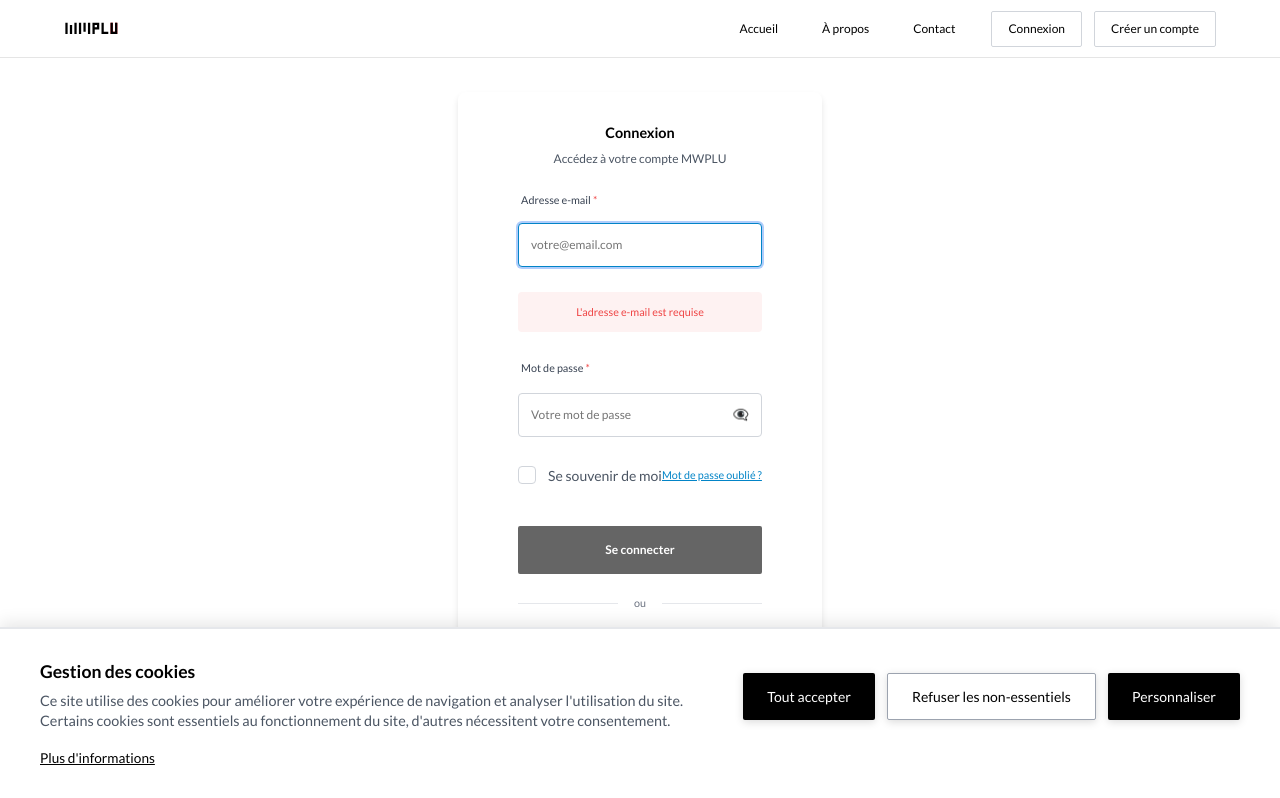
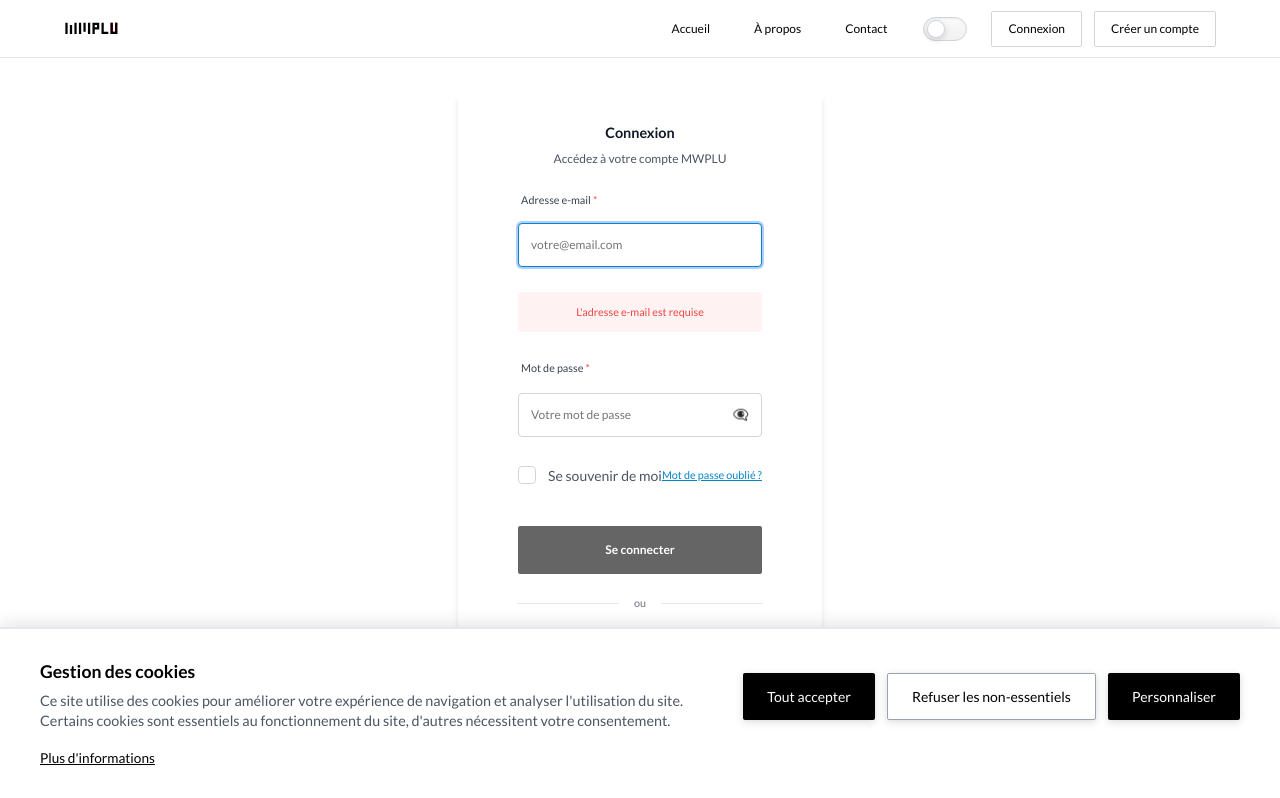
Before and after one commit to fllin1/mwplu-webapp, a Vue app: page /login in a window 1280 px wide. Shown: the top 798 px of the page. Built offline with nearby package versions, Linux system fonts and the light colour scheme; no server answers.

Commit message:
feat[dark-mode]: Adding the dark mode, with simple toogle in header, addaptative X and MWPLU logos.

```diff
--- a/src/components/layout/AppFooter.vue
+++ b/src/components/layout/AppFooter.vue
@@ -38,34 +38,22 @@
           <div class="social-links">
             <a href="https://twitter.com/mwplu" class="social-link" aria-label="Twitter">
               <span class="social-icon">
-                <img
-                  src="/src/assets/icons/socials/twitter-x.svg"
-                  alt="Twitter Logo"
-                />
+                <img :src="twitterSrc" alt="Twitter Logo" />
               </span>
             </a>
             <a href="https://facebook.com/mwplu" class="social-link" aria-label="Facebook">
               <span class="social-icon">
-                <img
-                  src="/src/assets/icons/socials/facebook.svg"
-                  alt="Facebook Logo"
-                />
+                <img src="/src/assets/icons/socials/facebook.svg" alt="Facebook Logo" />
               </span>
             </a>
             <a href="https://linkedin.com/company/mwplu" class="social-link" aria-label="LinkedIn">
               <span class="social-icon">
-                <img
-                  src="/src/assets/icons/socials/linkedin.svg"
-                  alt="LinkedIn Logo"
-                />
+                <img src="/src/assets/icons/socials/linkedin.svg" alt="LinkedIn Logo" />
               </span>
             </a>
             <a href="https://youtube.com/@mwplu" class="social-link" aria-label="Youtube">
               <span class="social-icon">
-                <img
-                  src="/src/assets/icons/socials/youtube.svg"
-                  alt="Youtube Logo"
-                />
+                <img src="/src/assets/icons/socials/youtube.svg" alt="Youtube Logo" />
               </span>
             </a>
           </div>
@@ -107,19 +95,34 @@
  * - Accessible link navigation
  * - Consistent with header styling
  */
+import { computed } from 'vue'
+import { useUIStore } from '@/stores/ui'
+
 export default {
   name: 'AppFooter',
 
   setup() {
-    return {}
+    const uiStore = useUIStore()
+    const twitterSrc = computed(() => {
+      const theme = uiStore.theme
+      let effective = theme
+      if (theme === 'auto') {
+        const prefersDark = window.matchMedia && window.matchMedia('(prefers-color-scheme: dark)').matches
+        effective = prefersDark ? 'dark' : 'light'
+      }
+      return effective === 'dark'
+        ? '/src/assets/icons/socials/twitter-x_dark_mode.svg'
+        : '/src/assets/icons/socials/twitter-x.svg'
+    })
+    return { twitterSrc }
   }
 }
 </script>
 
 <style scoped>
 .site-footer {
-  background-color: var(--color-gray-50);
-  border-top: 1px solid var(--color-gray-200);
+  background-color: var(--footer-bg);
+  border-top: 1px solid var(--footer-border);
   margin-top: auto;
   padding: var(--space-8) 0 var(--space-6);
 }
@@ -132,7 +135,8 @@ export default {
 
 .footer-content {
   display: grid;
-  grid-template-columns: repeat(3, 1fr); /* Three columns for contact, quick links, social */
+  grid-template-columns: repeat(3, 1fr);
+  /* Three columns for contact, quick links, social */
   gap: var(--space-12);
   margin-bottom: var(--space-8);
 }
@@ -147,7 +151,7 @@ export default {
 .footer-title {
   font-size: var(--font-size-md);
   font-weight: var(--font-weight-bold);
-  color: var(--color-black);
+  color: var(--footer-text);
   margin: 0 0 var(--space-1) 0;
 }
 
@@ -160,7 +164,7 @@ export default {
 
 .contact-item {
   font-size: var(--font-size-sm);
-  color: var(--color-gray-600);
+  color: var(--footer-muted);
 }
 
 .contact-item a:hover {
@@ -171,7 +175,8 @@ export default {
 /* Quick Links Section */
 .footer-links {
   display: flex;
-  gap: var(--space-8); /* Space between link columns */
+  gap: var(--space-8);
+  /* Space between link columns */
 }
 
 .footer-links-column {
@@ -181,7 +186,7 @@ export default {
 }
 
 .footer-link {
-  color: var(--color-gray-600);
+  color: var(--footer-muted);
   text-decoration: none;
   font-size: var(--font-size-sm);
   transition: color var(--transition-fast);
@@ -215,7 +220,7 @@ export default {
 }
 
 .social-link:hover {
-  background-color: var(--color-gray-200);
+  background-color: var(--footer-border);
   transform: translateY(-2px);
   box-shadow: 0 4px 8px rgba(0, 0, 0, 0.15);
 }
@@ -236,19 +241,20 @@ export default {
 
 /* Footer Bottom */
 .footer-bottom {
-  border-top: 1px solid var(--color-gray-200);
+  border-top: 1px solid var(--footer-border);
   padding-top: var(--space-6);
   margin-top: var(--space-6);
   display: flex;
   justify-content: space-between;
   align-items: center;
-  flex-wrap: wrap; /* Allow wrapping on small screens */
+  flex-wrap: wrap;
+  /* Allow wrapping on small screens */
   gap: var(--space-4);
 }
 
 .footer-legal {
   display: flex;
-  color: var(--color-gray-500);
+  color: var(--footer-muted);
   font-size: var(--font-size-xs);
   gap: var(--space-6);
 }
@@ -261,13 +267,14 @@ export default {
 
 .footer-copyright {
   font-size: var(--font-size-xs);
-  color: var(--color-gray-500);
+  color: var(--footer-muted);
 }
 
 /* Responsive adjustments */
 @media (max-width: 768px) {
   .footer-content {
-    grid-template-columns: 1fr; /* Stack columns on small screens */
+    grid-template-columns: 1fr;
+    /* Stack columns on small screens */
     gap: var(--space-8);
   }
 
--- a/src/components/layout/AppHeader.vue
+++ b/src/components/layout/AppHeader.vue
@@ -4,7 +4,7 @@
       <!-- Logo and Brand -->
       <div class="header-brand">
         <router-link to="/" class="logo-link">
-          <img src="@/assets/icons/logos/mwplu.svg" alt="MWPLU Logo" class="header-logo" />
+          <img :src="logoSrc" alt="MWPLU Logo" class="header-logo" />
         </router-link>
       </div>
 
@@ -39,6 +39,12 @@
           </li>
         </ul>
 
+        <!-- Theme Switch (Light/Dark) -->
+        <button class="theme-switch" :class="{ 'is-dark': isDark }" :aria-pressed="isDark.toString()"
+          @click="toggleDark" aria-label="Basculer le thème clair/sombre">
+          <span class="switch-knob" />
+        </button>
+
         <!-- User Menu / Auth Buttons -->
         <div class="header-actions">
           <div v-if="isAuthenticated" class="user-menu">
@@ -72,12 +78,8 @@
       </nav>
 
       <!-- Mobile Menu Toggle -->
-      <button
-        class="mobile-menu-toggle"
-        @click="toggleMobileMenu"
-        :aria-expanded="isMobileMenuOpen"
-        aria-label="Menu de navigation"
-      >
+      <button class="mobile-menu-toggle" @click="toggleMobileMenu" :aria-expanded="isMobileMenuOpen"
+        aria-label="Menu de navigation">
         <div class="hamburger" :class="{ 'hamburger-open': isMobileMenuOpen }">
           <span></span>
           <span></span>
@@ -87,11 +89,7 @@
     </div>
 
     <!-- Mobile Menu Overlay -->
-    <div
-      v-show="isMobileMenuOpen"
-      class="mobile-overlay"
-      @click="closeMobileMenu"
-    ></div>
+    <div v-show="isMobileMenuOpen" class="mobile-overlay" @click="closeMobileMenu"></div>
   </header>
 </template>
 
@@ -117,6 +115,9 @@
 import { ref, computed, onMounted, onUnmounted } from 'vue'
 import { useRouter } from 'vue-router'
 import { useAuthStore } from '@/stores/auth'
+import { useUIStore } from '@/stores/ui'
+import logoLight from '@/assets/icons/logos/mwplu.svg'
+import logoDark from '@/assets/icons/logos/mwplu_dark_theme.svg'
 
 export default {
   name: 'AppHeader',
@@ -124,11 +125,27 @@ export default {
   setup() {
     const router = useRouter()
     const authStore = useAuthStore()
+    const uiStore = useUIStore()
 
     // Component state
     const isMobileMenuOpen = ref(false)
     const isUserMenuOpen = ref(false)
     const isScrolled = ref(false)
+
+    // Theme state
+    const theme = computed(() => uiStore.theme)
+    const effectiveTheme = computed(() => {
+      if (theme.value === 'auto') {
+        const prefersDark = window.matchMedia && window.matchMedia('(prefers-color-scheme: dark)').matches
+        return prefersDark ? 'dark' : 'light'
+      }
+      return theme.value
+    })
+    const isDark = computed(() => effectiveTheme.value === 'dark')
+    const toggleDark = () => {
+      uiStore.setTheme(isDark.value ? 'light' : 'dark')
+    }
+    const logoSrc = computed(() => (isDark.value ? logoDark : logoLight))
 
     // Auth state
     const isAuthenticated = computed(() => authStore.isAuthenticated)
@@ -138,9 +155,9 @@ export default {
     const userName = computed(() => {
       if (!user.value) return ''
       return user.value.user_metadata?.name ||
-             user.value.user_metadata?.full_name ||
-             user.value.email?.split('@')[0] ||
-             'Utilisateur'
+        user.value.user_metadata?.full_name ||
+        user.value.email?.split('@')[0] ||
+        'Utilisateur'
     })
 
     const userInitials = computed(() => {
@@ -241,7 +258,12 @@ export default {
       closeMobileMenu,
       toggleUserMenu,
       closeUserMenu,
-      handleLogout
+      handleLogout,
+      theme,
+      effectiveTheme,
+      isDark,
+      toggleDark,
+      logoSrc
     }
   }
 }
@@ -252,11 +274,12 @@ export default {
   Header Styling
 */
 .app-header {
-  background-color: rgba(255, 255, 255, 0.95);
+  background-color: var(--header-bg);
   backdrop-filter: blur(8px);
   -webkit-backdrop-filter: blur(10px);
-  border-bottom: 1px solid rgba(0, 0, 0, 0.1);
-  position: fixed; /* Changed from sticky to fixed for consistent scroll behavior */
+  border-bottom: 1px solid var(--header-border);
+  position: fixed;
+  /* Changed from sticky to fixed for consistent scroll behavior */
   width: 100%;
   top: 0;
   left: 0;
@@ -265,7 +288,7 @@ export default {
 }
 
 .app-header.scrolled {
-  background-color: rgba(255, 255, 255, 0.87);
+  background-color: var(--header-bg-scrolled);
   border-bottom-color: var(--border-gray, #eaeaea);
   box-shadow: 0 4px 20px rgba(0, 0, 0, 0.08);
 }
@@ -273,7 +296,8 @@ export default {
 .header-container {
   max-width: 1200px;
   margin: 0 auto;
-  padding: 9px 24px; /* Adjust padding as needed */
+  padding: 9px 24px;
+  /* Adjust padding as needed */
   display: flex;
   justify-content: space-between;
   align-items: center;
@@ -291,12 +315,14 @@ export default {
 }
 
 .header-logo {
-  height: 39px; /* Default height */
+  height: 39px;
+  /* Default height */
   transition: all 0.3s ease;
 }
 
 .app-header.scrolled .header-logo {
-  height: 38px; /* Smaller height when scrolled */
+  height: 38px;
+  /* Smaller height when scrolled */
 }
 
 .logo-link:hover .header-logo {
@@ -348,6 +374,49 @@ export default {
   display: flex;
   align-items: center;
   gap: 16px;
+}
+
+/* Elegant theme switch */
+.theme-switch {
+  position: relative;
+  width: 44px;
+  height: 24px;
+  border-radius: 999px;
+  border: 1px solid var(--color-gray-300);
+  background: linear-gradient(180deg, rgba(0, 0, 0, 0.02), rgba(0, 0, 0, 0.06)), var(--color-white);
+  box-shadow: inset 0 1px 2px rgba(0, 0, 0, 0.06);
+  cursor: pointer;
+  transition: background-color 0.25s ease, border-color 0.25s ease, box-shadow 0.25s ease;
+  display: inline-flex;
+  align-items: center;
+  padding: 0 3px;
+}
+
+.theme-switch:hover {
+  box-shadow: inset 0 2px 4px rgba(0, 0, 0, 0.08);
+}
+
+.theme-switch .switch-knob {
+  position: absolute;
+  width: 18px;
+  height: 18px;
+  border-radius: 50%;
+  background: var(--color-white);
+  border: 1px solid var(--color-gray-300);
+  box-shadow: 0 2px 6px rgba(0, 0, 0, 0.15);
+  left: 3px;
+  transition: left 0.25s ease, background-color 0.25s ease, border-color 0.25s ease;
+}
+
+.theme-switch.is-dark {
+  background: linear-gradient(180deg, rgba(255, 255, 255, 0.04), rgba(0, 0, 0, 0.2)), var(--color-gray-200);
+  border-color: var(--color-gray-400);
+}
+
+.theme-switch.is-dark .switch-knob {
+  left: 23px;
+  background: var(--color-gray-600);
+  border-color: var(--color-gray-400);
 }
 
 .auth-buttons {
@@ -432,6 +501,7 @@ export default {
   top: calc(100% + 10px);
   right: 0;
   background-color: var(--color-white);
+  background-color: var(--dropdown-bg);
   border: 1px solid var(--color-gray-200);
   border-radius: var(--radius-card);
   box-shadow: var(--shadow-md);
@@ -544,7 +614,7 @@ export default {
     right: 0;
     width: 280px;
     height: 100vh;
-    background-color: var(--color-white);
+    background-color: var(--mobile-nav-bg);
     box-shadow: -4px 0 20px rgba(0, 0, 0, 0.1);
     padding: 80px 20px 20px;
     transform: translateX(100%);
--- a/src/components/plu/PluSelectionForm.vue
+++ b/src/components/plu/PluSelectionForm.vue
@@ -323,7 +323,7 @@ onMounted(async () => {
 }
 
 .step {
-  background: #fff;
+  background: var(--color-white);
   border: 1px solid var(--color-gray-200);
   text-align: center;
   padding: 12px 8px;
@@ -344,7 +344,7 @@ onMounted(async () => {
 /* Form card */
 .form-home,
 .form-search {
-  background: #fff;
+  background: var(--color-white);
   border-radius: 4px;
   padding: 24px;
   box-shadow: 0 2px 8px rgba(0, 0, 0, 0.06);
--- a/src/main.js
+++ b/src/main.js
@@ -6,6 +6,7 @@ import router from './router'
 import { errorHandlerPlugin } from './services/errorHandler'
 import { useAuthStore } from '@/stores/auth'
 import { useAnalytics } from '@/composables/useAnalytics'
+import { useUIStore } from '@/stores/ui'
 import './services/firebase' // Initialize Firebase Analytics
 
 // Import global styles
@@ -34,6 +35,7 @@ app.use(errorHandlerPlugin)
 const initializeApp = async () => {
   const authStore = useAuthStore()
   const { initialize: initializeAnalytics } = useAnalytics()
+  const uiStore = useUIStore()
 
   // Setup auth state change listener
   authStore.setupAuthListener()
@@ -43,6 +45,9 @@ const initializeApp = async () => {
 
   // Initialize analytics
   initializeAnalytics()
+
+  // Initialize and apply theme
+  uiStore.initializeTheme()
 
   // Mount app after auth initialization
   app.mount('#app')
--- a/src/stores/ui.js
+++ b/src/stores/ui.js
@@ -50,8 +50,8 @@ export const useUIStore = defineStore('ui', {
     // Navigation State
     isMobileMenuOpen: false,
 
-    // Theme Preferences (future feature)
-    theme: 'light', // 'light', 'dark', 'auto'
+    // Theme Preferences
+    theme: 'auto', // 'light', 'dark', 'auto'
 
     // Layout Preferences
     sidebarCollapsed: false,
@@ -87,6 +87,21 @@ export const useUIStore = defineStore('ui', {
    * Actions
    */
   actions: {
+    /**
+     * Apply current theme to <html> via data-theme attribute
+     * Handles 'auto' by respecting prefers-color-scheme
+     */
+    applyTheme() {
+      if (typeof document === 'undefined') return
+      const root = document.documentElement
+      let effective = this.theme
+      if (effective === 'auto') {
+        const prefersDark =
+          window.matchMedia && window.matchMedia('(prefers-color-scheme: dark)').matches
+        effective = prefersDark ? 'dark' : 'light'
+      }
+      root.setAttribute('data-theme', effective)
+    },
     /**
      * Show a notification
      * @param {Object} options - Notification options
@@ -268,6 +283,7 @@ export const useUIStore = defineStore('ui', {
         this.theme = theme
         // Save to localStorage for persistence
         localStorage.setItem('mwplu-theme', theme)
+        this.applyTheme()
       }
     },
 
@@ -278,6 +294,20 @@ export const useUIStore = defineStore('ui', {
       const savedTheme = localStorage.getItem('mwplu-theme')
       if (savedTheme && ['light', 'dark', 'auto'].includes(savedTheme)) {
         this.theme = savedTheme
+      }
+      this.applyTheme()
+      // Update on system change if in 'auto'
+      if (typeof window !== 'undefined' && window.matchMedia) {
+        const media = window.matchMedia('(prefers-color-scheme: dark)')
+        const handler = () => {
+          if (this.theme === 'auto') this.applyTheme()
+        }
+        try {
+          media.addEventListener('change', handler)
+        } catch (_) {
+          // Safari < 14
+          media.addListener(handler)
+        }
       }
     },
 
--- a/src/styles/variables.css
+++ b/src/styles/variables.css
@@ -25,6 +25,7 @@
   --color-gray-600: #4B5563;
   --color-gray-700: #374151;
   --color-gray-800: #1F2937;
+  --color-gray-900: #111827;
 
   /* Typography */
   --font-family: 'Lato', -apple-system, BlinkMacSystemFont, 'Segoe UI', sans-serif;
@@ -99,4 +100,70 @@
 
   /* Status colors based on project context */
   --danger-bg: #FEF2F2;
+
+  /* Header and overlay surfaces */
+  --header-bg: rgba(255, 255, 255, 0.95);
+  --header-bg-scrolled: rgba(255, 255, 255, 0.87);
+  --header-border: rgba(0, 0, 0, 0.1);
+  --mobile-nav-bg: var(--color-white);
+  --dropdown-bg: var(--color-white);
+
+  /* Footer surfaces */
+  --footer-bg: var(--color-gray-50);
+  --footer-text: var(--color-black);
+  --footer-muted: var(--color-gray-600);
+  --footer-border: var(--color-gray-200);
 }
+
+/*
+  Dark theme overrides
+  Applied when `document.documentElement` has `data-theme="dark"`.
+  We intentionally remap semantic base variables to ensure components
+  using `--color-black` (for text/primary surfaces) and `--color-white`
+  (for backgrounds) invert appropriately in dark mode without rewrites.
+*/
+[data-theme="dark"] {
+  /* Invert core surfaces */
+  --color-black: #e5e7eb;
+  /* text becomes light */
+  --color-white: #0b0f13;
+  /* backgrounds become dark */
+
+  /* Neutrals adjusted for dark UI */
+  --color-gray-50: #111827;
+  --color-gray-100: #1f2937;
+  --color-gray-200: #374151;
+  --color-gray-300: #4b5563;
+  --color-gray-400: #6b7280;
+  --color-gray-500: #9ca3af;
+  --color-gray-600: #d1d5db;
+  --color-gray-700: #e5e7eb;
+  --color-gray-800: #f3f4f6;
+  --color-gray-900: #f9fafb;
+
+  /* Borders and accents */
+  --accent-gray: #2a2f36;
+  --border-gray: #2f3a46;
+
+  /* Status backgrounds tuned for dark surfaces */
+  --color-success-bg: #064e3b;
+  --color-error-bg: #7f1d1d;
+  --color-error-border: #991b1b;
+  --color-info-bg: #1e3a8a;
+
+  /* Header and overlay surfaces */
+  --header-bg: rgba(10, 14, 18, 0.85);
+  --header-bg-scrolled: rgba(10, 14, 18, 0.92);
+  --header-border: rgba(255, 255, 255, 0.08);
+  --mobile-nav-bg: #0b0f13;
+  --dropdown-bg: #0f141a;
+
+  /* Footer */
+  --footer-bg: #0b0f13;
+  --footer-text: #e5e7eb;
+  --footer-muted: #cbd5e1;
+  --footer-border: #1f2937;
+
+  /* Prefer dark native UI (scrollbars, form controls) */
+  color-scheme: dark;
+}
```
Also changed, not shown: src/assets/icons/logos/mwplu_dark_theme.svg (added), src/assets/icons/socials/twitter-x_dark_mode.svg (added).
